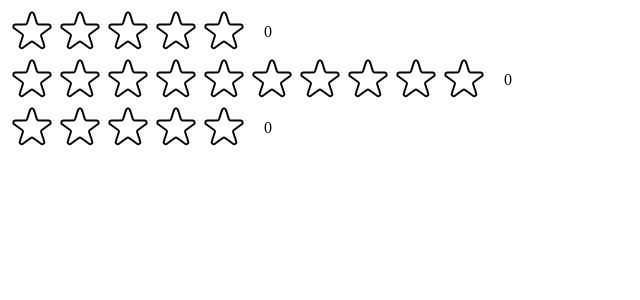
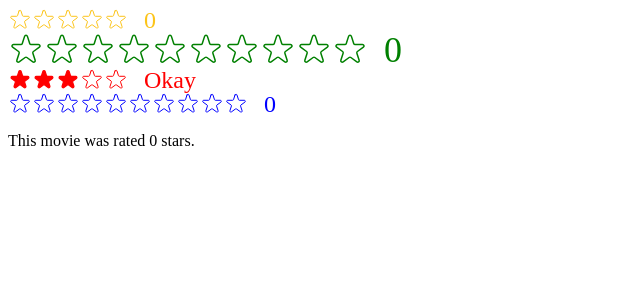
Before and after one commit to JarmilaL/React-usePopcorn, a React (Create React App) app: page / in a window 1280 px wide. Shown: the top 300 px of the page, without its empty margins (0-640 px from the left). Built offline with nearby package versions, Linux system fonts and the light colour scheme.

Commit message:
Make the StarRating component well reusable

```diff
--- a/src/components/StarRating.js
+++ b/src/components/StarRating.js
@@ -10,43 +10,66 @@ const starContainerStyle = {
   display: 'flex',
 };
 
+export default function StarRating({
+  defaultRating = 0,
+  maxRating = 5,
+  color = '#fcc419',
+  size = 24,
+  className = '',
+  messages = [],
+  onSetRating, //needed so that the rating can be used outside this component as well
+}) {
+  //setting default value for rating in case it is not specified
+
+  const [rating, setRating] = useState(defaultRating);
+  const [tempRating, setTempRating] = useState(0);
+
   const textStyle = {
     lineHeight: '1',
     margin: '0',
+    color,
+    fontSize: size,
   };
 
-export default function StarRating({ maxRating = 5 }) {
-  //setting default value for rating in case it is not specified
-
-  const [rating, setRating] = useState(0);
-  const [tempRating, setTempRating] = useState(0);
+  function handleRating(value) {
+    setRating(value);
+    onSetRating(value);
+  }
 
   return (
-    <div style={containerStyle}>
+    <div style={containerStyle} className={className}>
       <div style={starContainerStyle}>
         {Array.from({ length: maxRating }, (_, i) => (
           <Star
             key={i}
-            onRate={() => setRating(i + 1)}
+            onRate={() => handleRating(i + 1)}
             onHoverIn={() => setTempRating(i + 1)}
             onHoverOut={() => setTempRating(0)}
             full={tempRating ? tempRating >= i + 1 : rating >= i + 1}
+            color={color}
+            size={size}
           />
         ))}
       </div>
-      <p style={textStyle}>{tempRating ? tempRating : rating}</p>
+      <p style={textStyle}>
+        {messages.length === maxRating
+          ? messages[tempRating ? tempRating - 1 : rating - 1]
+          : tempRating
+          ? tempRating
+          : rating}
+      </p>
     </div>
   );
 }
 
+function Star({ onRate, full, onHoverIn, onHoverOut, color, size }) {
   const starStyle = {
-  width: '48px',
-  height: '48px',
+    width: size,
+    height: size,
     display: 'block',
     cursor: 'pointer',
   };
 
-function Star({ onRate, full, onHoverIn, onHoverOut }) {
   return (
     <span
       role="button"
@@ -59,8 +82,8 @@ function Star({ onRate, full, onHoverIn, onHoverOut }) {
         <svg
           xmlns="http://www.w3.org/2000/svg"
           viewBox="0 0 20 20"
-          fill="#000"
-          stroke="#000"
+          fill={color}
+          stroke={color}
         >
           <path d="M9.049 2.927c.3-.921 1.603-.921 1.902 0l1.07 3.292a1 1 0 00.95.69h3.462c.969 0 1.371 1.24.588 1.81l-2.8 2.034a1 1 0 00-.364 1.118l1.07 3.292c.3.921-.755 1.688-1.54 1.118l-2.8-2.034a1 1 0 00-1.175 0l-2.8 2.034c-.784.57-1.838-.197-1.539-1.118l1.07-3.292a1 1 0 00-.364-1.118L2.98 8.72c-.783-.57-.38-1.81.588-1.81h3.461a1 1 0 00.951-.69l1.07-3.292z" />
         </svg>
@@ -69,7 +92,7 @@ function Star({ onRate, full, onHoverIn, onHoverOut }) {
           xmlns="http://www.w3.org/2000/svg"
           fill="none"
           viewBox="0 0 24 24"
-          stroke="#000"
+          stroke={color}
         >
           <path
             strokeLinecap="round"
--- a/src/index.js
+++ b/src/index.js
@@ -1,15 +1,31 @@
-import React from 'react';
+import React, { useState } from 'react';
 import ReactDOM from 'react-dom/client';
 // import './index.css';
 // import App from './App';
 import StarRating from './components/StarRating';
+
+function TestStars() {
+  const [movieRating, setMovieRating] = useState(0);
+
+  return (
+    <div>
+      <StarRating color="blue" maxRating={10} onSetRating={setMovieRating} />
+      <p>This movie was rated {movieRating} stars.</p>
+    </div>
+  );
+}
 
 const root = ReactDOM.createRoot(document.getElementById('root'));
 root.render(
   <React.StrictMode>
     {/* <App /> */}
     <StarRating maxRating={5} />
-    <StarRating maxRating={10} />
-    <StarRating />
+    <StarRating maxRating={10} color="green" size={36} className="test" />
+    <StarRating
+      defaultRating={3}
+      color="red"
+      messages={['Terrible', 'Bad', 'Okay', 'Good', 'Excellent']}
+    />
+    <TestStars />
   </React.StrictMode>
 );
```
Lines whose indentation alone changed are shown as unchanged.
